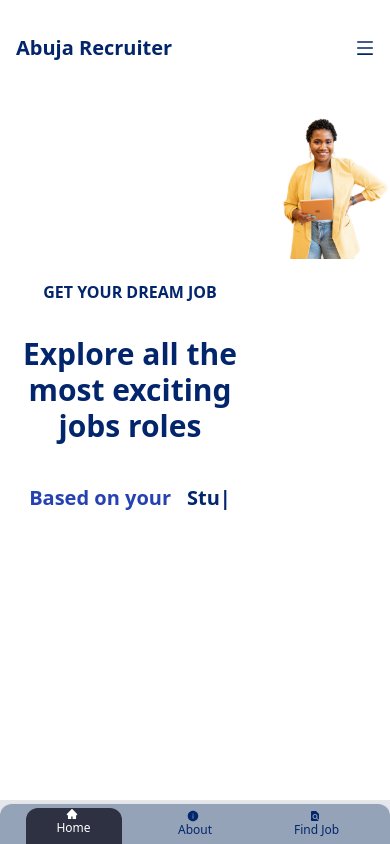
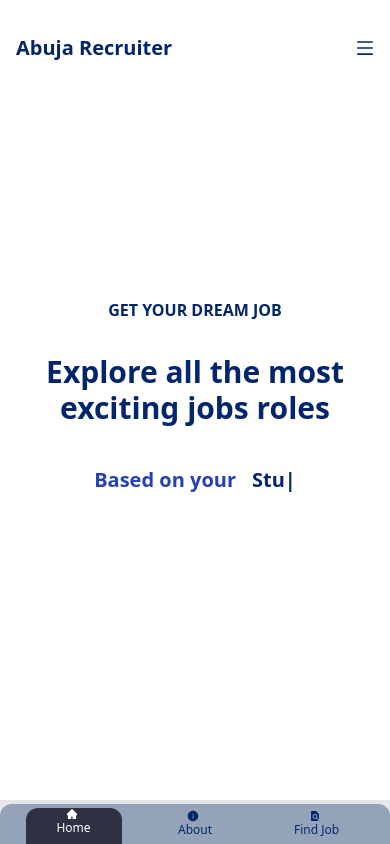
Before and after one commit to mahvec/abjrec-v3, a React (Create React App) app: page / in a window 390 px wide. Shown: the top 844 px of the page. Built offline with nearby package versions, Linux system fonts and the light colour scheme.

Commit message:
commit 3 of 25/01/23

```diff
--- a/src/components/Hero.js
+++ b/src/components/Hero.js
@@ -5,8 +5,8 @@ import heroPic from "../assets/images/hero1.png"
 
 function Hero() {
   return (
-    <div className=" grid grid-cols-3 ">
-      <div className="max-w-[1440px] mt-[-96px] w-full h-[800px] mx-auto text-center flex flex-col justify-center col-span-2">
+    <div className=" grid md:grid-cols-3 max-w-[1440px] mx-auto ">
+      <div className=" mt-[-96px] w-full h-[800px] mx-auto text-center flex flex-col justify-center md:col-span-2">
         <p className="text-[#03256C] font-bold p-2">GET YOUR DREAM JOB</p>
         <h1 className="text-[#03256C] md:text-6xl sm:text-5xl text-3xl font-bold md:py-6 sm:py-6 xs:py-6 ">
           Explore all the most exciting jobs roles
@@ -23,8 +23,8 @@ function Hero() {
           />
         </div>
       </div>
-      <div className="col-span-1">
-          <img src={heroPic} alt="hero1" className="" />
+      <div className="md:col-span-1 ">
+          <img src={heroPic} alt="hero1" className="block xs:hidden sm:hidden md:block md:pt-20 lg:pt-10" />
       </div>
     </div>
   );
--- a/src/components/Itachi.js
+++ b/src/components/Itachi.js
@@ -2,6 +2,7 @@ import React from "react";
 import { Slide } from "react-awesome-reveal";
 import Typed from "react-typed";
 import Worked from "../assets/images/work-image.jpg"
+
 function Itachi() {
   return (
     <>
--- a/src/components/JobInfo.js
+++ b/src/components/JobInfo.js
@@ -1,13 +1,13 @@
 import React, { useState, useCallback } from "react";
 import { BsFilterCircle } from "react-icons/bs";
 import { AiOutlineClose } from "react-icons/ai";
-// import { MdLocationOn } from "react-icons/md";
 import Lottie from "react-lottie-player";
 import Writing from "../assets/writing.json";
 import Recruit from "../assets/recruiter.json";
 import { JOB } from "../components/JobDescription";
 import { CATEGORY as CATEGORIES, LOCATION, WORKTIME } from "./DropdownList";
-// import ColorBg from "../assets/images/job-card.jpg"
+import { Slide } from "react-awesome-reveal";
+
 
 function JobInfo() {
   const [search, setSearch] = useState("");
@@ -109,8 +109,9 @@ function JobInfo() {
                 : "fixed bottom-[-200%] ease-in-out duration-700"
             }
           >
-            <div className="relative flex flex-col w-[75%] mx-auto h-auto border z-30 border-gray-400 my-5 rounded-lg md:hidden top-[70px]">
-              <div className="pt-2 px-2 mb-3">
+            <div className="relative flex flex-col w-[75%] mx-auto h-auto border z-30 border-gray-600 my-5 rounded-lg md:hidden top-[70px]">
+             <div className="bg-white">
+             <div className="pt-2 px-2 mb-3">
                 <p className="text-[#023e8a] text-xs mb-1 w-fit font-bold pl-5">
                   Category
                 </p>
@@ -202,6 +203,7 @@ function JobInfo() {
                 </select>
               </div>
             </div>
+             </div>
           </div>
         </div>
 
@@ -310,6 +312,7 @@ function JobInfo() {
           <div className="">
             {jobs().map((job, i) => {
               return (
+                <Slide>
                 <div key={i} className="block rounded-xl  shadow-xl sm:max-w-md md:max-w-md lg:max-w-xl  mb-10 border border-gray-300">
                   <div className="grid grid-cols-4 gap-4">
                       <div className=" p-1">
@@ -334,6 +337,7 @@ function JobInfo() {
                         <p className="text-end text-xs px-3 my-1 text-[#023e8a]">5 days ago</p>
                       </div>
           </div>
+          </Slide>
               );
             })}
 
```
